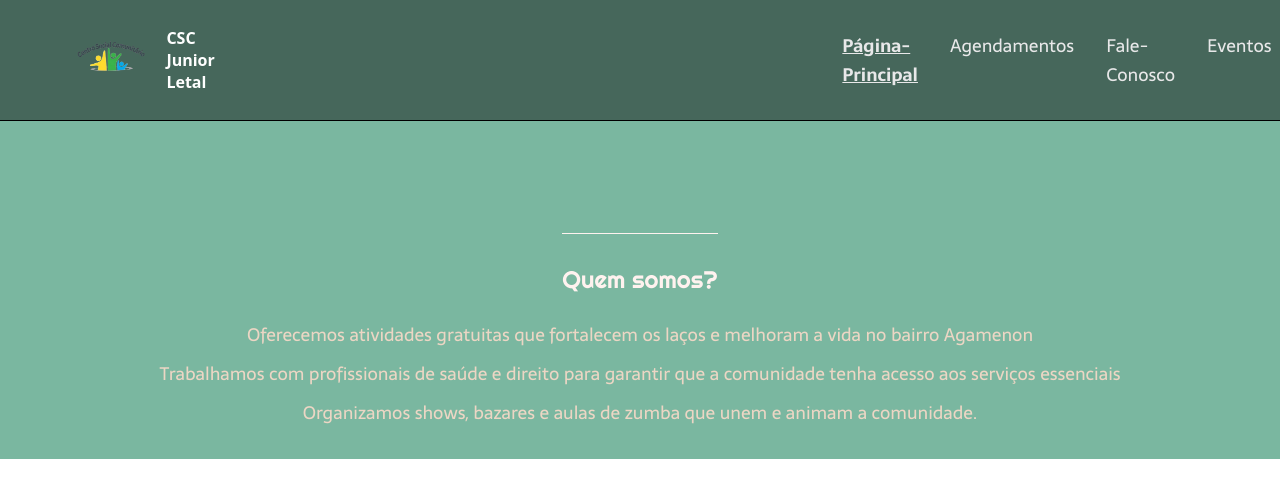
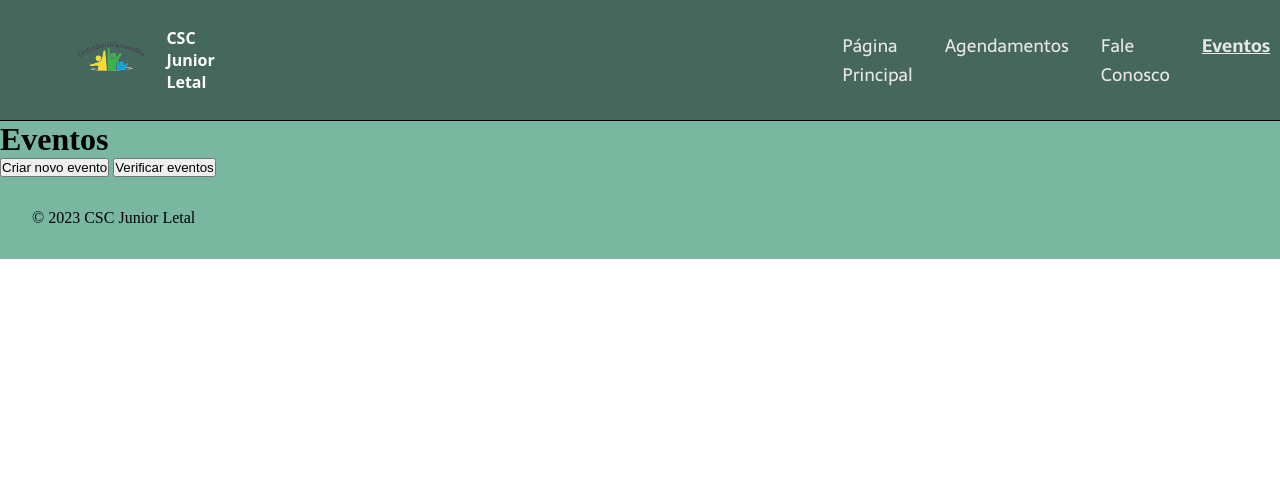
Before and after one commit to RennanMarcel/TCCFlask, a Flask app: page /eventos in a window 1280 px wide. Shown: the top 498 px of the page. Run offline with Flask 3, Linux system fonts and the light colour scheme; data that the repository does not hold is empty.

Commit message:
Add files via upload

```diff
--- a/TCC/app.py
+++ b/TCC/app.py
@@ -1,7 +1,10 @@
-from flask import Flask, render_template, redirect, request, url_for, session
+from flask import Flask, render_template, redirect, request, url_for, session, flash
+import mysql.connector
+from mysql.connector import ClientFlag, Error
+import os
 
 app = Flask(__name__)
-app.secret_key = 'supersecretkey'  # Necessário para usar sessões
+app.secret_key = os.environ.get('FLASK_SECRET_KEY', 'supersecretkey')
 
 @app.route('/')
 def index():
@@ -9,17 +12,33 @@ def index():
 
 @app.route('/agendamentos')
 def agendamentos():
-    if 'loginStatus' not in session:
-        return redirect(url_for('login'))
     return render_template('agendamentos.html')
 
 @app.route('/fale_conosco')
 def fale_conosco():
     return render_template('contate-nos.html')
 
-@app.route('/eventos')
+@app.route('/eventos', methods=['GET', 'POST'])
 def eventos():
-    return render_template('eventos.html')
+    if request.method == 'POST':
+        if 'create' in request.form:
+            if create_event():
+                flash("Evento criado com sucesso!", "success")
+            else:
+                flash("Erro ao criar evento.", "error")
+        elif 'update' in request.form:
+            if update_event():
+                flash("Evento atualizado com sucesso!", "success")
+            else:
+                flash("Erro ao atualizar evento.", "error")
+        elif 'delete' in request.form:
+            if delete_event():
+                flash("Evento excluído com sucesso!", "success")
+            else:
+                flash("Erro ao excluir evento.", "error")
+
+    eventos = read_eventos()
+    return render_template('eventos.html', eventos=eventos)
 
 @app.route('/instagram')
 def instagram():
@@ -35,8 +54,112 @@ def login():
             session['loginStatus'] = True
             return redirect(url_for('eventos'))
         else:
+            flash("Login ou senha inválidos.", "error")
             return redirect(url_for('login'))
     return render_template('adm.html')
 
+def iniciaConexao():
+    try:
+        conexaoBanco = mysql.connector.connect(
+            host=os.environ.get('DB_HOST', '127.0.0.1'),
+            user=os.environ.get('DB_USER', 'root'),
+            password=os.environ.get('DB_PASSWORD', 'P@ssAlun0'),
+            database=os.environ.get('DB_NAME', 'protasete'),
+            client_flags=[ClientFlag.PLUGIN_AUTH]
+        )
+        return conexaoBanco
+    except Error as err:
+        print(f"Erro ao conectar ao banco de dados: {err}")
+        return None
+
+def create_event():
+    nome = request.form.get('nome')
+    imagem = request.form.get('imagem')
+    descricao = request.form.get('descricao')
+    dias = request.form.get('dias')
+
+    if not nome or not imagem or not descricao or not dias:
+        return False
+
+    conexao = iniciaConexao()
+    if conexao:
+        try:
+            cursor = conexao.cursor()
+            comando = "INSERT INTO Evento (nome, imagem, descricao, dias) VALUES (%s, %s, %s, %s)"
+            cursor.execute(comando, (nome, imagem, descricao, dias))
+            conexao.commit()
+            return True
+        except Error as err:
+            print(f"Erro ao criar evento: {err}")
+            return False
+        finally:
+            cursor.close()
+            conexao.close()
+    return False
+
+def delete_event():
+    id = request.form.get('id')
+
+    if not id:
+        return False
+
+    conexao = iniciaConexao()
+    if conexao:
+        try:
+            cursor = conexao.cursor()
+            comando = "DELETE FROM Evento WHERE id = %s"
+            cursor.execute(comando, (id,))
+            conexao.commit()
+            return True
+        except Error as err:
+            print(f"Erro ao excluir evento: {err}")
+            return False
+        finally:
+            cursor.close()
+            conexao.close()
+    return False
+
+def update_event():
+    id = request.form.get('id')
+    nome = request.form.get('nome')
+    imagem = request.form.get('imagem')
+    descricao = request.form.get('descricao')
+    dias = request.form.get('dias')
+
+    if not id or not nome or not imagem or not descricao or not dias:
+        return False
+
+    conexao = iniciaConexao()
+    if conexao:
+        try:
+            cursor = conexao.cursor()
+            comando = "UPDATE Evento SET nome=%s, imagem=%s, descricao=%s, dias=%s WHERE id=%s"
+            cursor.execute(comando, (nome, imagem, descricao, dias, id))
+            conexao.commit()
+            return True
+        except Error as err:
+            print(f"Erro ao atualizar evento: {err}")
+            return False
+        finally:
+            cursor.close()
+            conexao.close()
+    return False
+
+def read_eventos():
+    conexao = iniciaConexao()
+    if conexao:
+        try:
+            cursor = conexao.cursor()
+            cursor.execute("SELECT * FROM Evento;")
+            eventos = cursor.fetchall()
+            return eventos
+        except Error as err:
+            print(f"Erro ao ler eventos: {err}")
+            return []
+        finally:
+            cursor.close()
+            conexao.close()
+    return []
+
 if __name__ == '__main__':
     app.run(debug=True)
--- a/TCC/templates/adm.html
+++ b/TCC/templates/adm.html
@@ -25,6 +25,7 @@
         <button type="submit" class="btn">Login</button>
         <div class="register-link"></div>
     </form>
+
 </div>
 </body>
 </html>
--- a/TCC/templates/contate-nos.html
+++ b/TCC/templates/contate-nos.html
@@ -34,7 +34,6 @@
             <h2>
                 Fale conosco pelas nossas redes sociais
             </h2>
-            https://www.instagram.com/cscjuniorletal
             <ul>
                 <li class="whatsapp">
                    <img src="{{ url_for('static', filename='banco-de-imagens/whatsapp.png') }}" alt="whatsapp">
--- a/TCC/templates/eventos.html
+++ b/TCC/templates/eventos.html
@@ -4,10 +4,9 @@
     <meta charset="UTF-8">
     <meta name="viewport" content="width=device-width, initial-scale=1.0">
     <meta name="description" content="cuidando do que é nosso">
-    <title>CSC Junior Letal</title>
+    <title>Eventos - CSC Junior Letal</title>
     <link rel="stylesheet" href="{{ url_for('static', filename='style/style.css') }}">
 </head>
-
 <body>
 
 <header>
@@ -16,24 +15,78 @@
         <h2>CSC Junior Letal</h2>
     </a>
     <nav>
-        <a class="pagi" href="{{ url_for('index') }}">Página-Principal</a>
+        <a class="anav" href="{{ url_for('index') }}">Página Principal</a>
         <a class="anav" href="{{ url_for('agendamentos') }}">Agendamentos</a>
-        <a class="anav" href="{{ url_for('fale_conosco') }}">Fale-Conosco</a>
-        <a class="anav" href="{{ url_for('eventos') }}">Eventos</a>
+        <a class="anav" href="{{ url_for('fale_conosco') }}">Fale Conosco</a>
+        <a class="pagi" href="{{ url_for('eventos') }}">Eventos</a>
     </nav>
- </header>
+</header>
 
-    <main>
+<main>
+    <h1>Eventos</h1>
 
-    </main>
-    <footer>
-    <section class="section2">
-    <h3>Quem somos?</h3>
-    <p>Oferecemos atividades gratuitas que fortalecem os laços e melhoram a vida no bairro Agamenon</p>
-    <p>Trabalhamos com profissionais de saúde e direito para garantir que a comunidade tenha acesso aos serviços essenciais</p>
-    <p>Organizamos shows, bazares e aulas de zumba que unem e animam a comunidade.</p>
+    {% if message %}
+        <p>{{ message }}</p>
+    {% endif %}
+
+    <button id="create-event-btn">Criar novo evento</button>
+
+    <form id="create-event-form" method="POST" style="display: none;">
+        <h2>Criar Evento</h2>
+        <button id="close-create-form-btn">Fechar</button>
+        <input type="text" name="nome" placeholder="Nome" required>
+        <input type="text" name="imagem" placeholder="Imagem URL" required>
+        <textarea name="descricao" placeholder="Descrição" required></textarea>
+        <input type="text" name="dias" placeholder="Dias" required>
+        <button type="submit" name="create">Criar Evento</button>
+    </form>
+
+    <button id="verify-events-btn">Verificar eventos</button>
+
+    <section id="events-list" style="display: none;">
+        <h2>Eventos Cadastrados</h2>
+        <button id="close-events-btn">Fechar</button>
+        <ul>
+            {% for evento in eventos %}
+            <li>
+                <strong>{{ evento[1] }}</strong> - {{ evento[3] }} <br>
+                <img src="{{ evento[2] }}" alt="{{ evento[1] }}" width="100px"><br>
+                <form method="POST">
+                    <input type="hidden" name="id" value="{{ evento[0] }}">
+                    <input type="text" name="nome" placeholder="Novo Nome" required>
+                    <input type="text" name="imagem" placeholder="Nova Imagem URL" required>
+                    <textarea name="descricao" placeholder="Nova Descrição" required></textarea>
+                    <input type="text" name="dias" placeholder="Novos Dias" required>
+                    <button type="submit" name="update">Atualizar Evento</button>
+                    <button type="submit" name="delete">Excluir Evento</button>
+                </form>
+            </li>
+            {% endfor %}
+        </ul>
     </section>
-    </footer>
+
+    <script>
+        document.getElementById('create-event-btn').addEventListener('click', function() {
+            document.getElementById('create-event-form').style.display = 'block';
+        });
+
+        document.getElementById('verify-events-btn').addEventListener('click', function() {
+            document.getElementById('events-list').style.display = 'block';
+        });
+
+        document.getElementById('close-events-btn').addEventListener('click', function() {
+            document.getElementById('events-list').style.display = 'none';
+        });
+
+        document.getElementById('close-create-form-btn').addEventListener('click', function() {
+            document.getElementById('create-event-form').style.display = 'none';
+        });
+    </script>
+</main>
+
+<footer>
+    <p>&copy; 2023 CSC Junior Letal</p>
+</footer>
 
 </body>
 </html>
--- a/TCC/templates/index.html
+++ b/TCC/templates/index.html
@@ -28,8 +28,8 @@
 <div>
  <h1>Seja bem vindo</h1>
  <h2>Conectando Corações, Transformando Comunidades.</h2>
- <a href="{{ url_for('index') }}">
-  <button>Junte-se a nós</button>
+ <a href="{{ url_for('fale_conosco') }}">
+  <button>Fale Conosco</button>
  </a>
 <a href="{{ url_for('login') }}">
 <button>Administração</button>
@@ -45,7 +45,6 @@
 <p>Organizamos shows, bazares e aulas de zumba que unem e animam a comunidade.</p>
 </section>
  </main>
-
 <footer>
 <img src="{{ url_for('static', filename='banco-de-imagens/trocar.jpg') }}" width="200px" height="30px">
 </footer>
```
Also changed, not shown: TCC/static/style/agendamentos.css (+12 -6 lines), TCC/templates/agendamentos.html (+76 -18 lines), TCC/static/banco-de-imagens/dentista.webp (added), TCC/static/banco-de-imagens/efootball_cover.webp (added).
